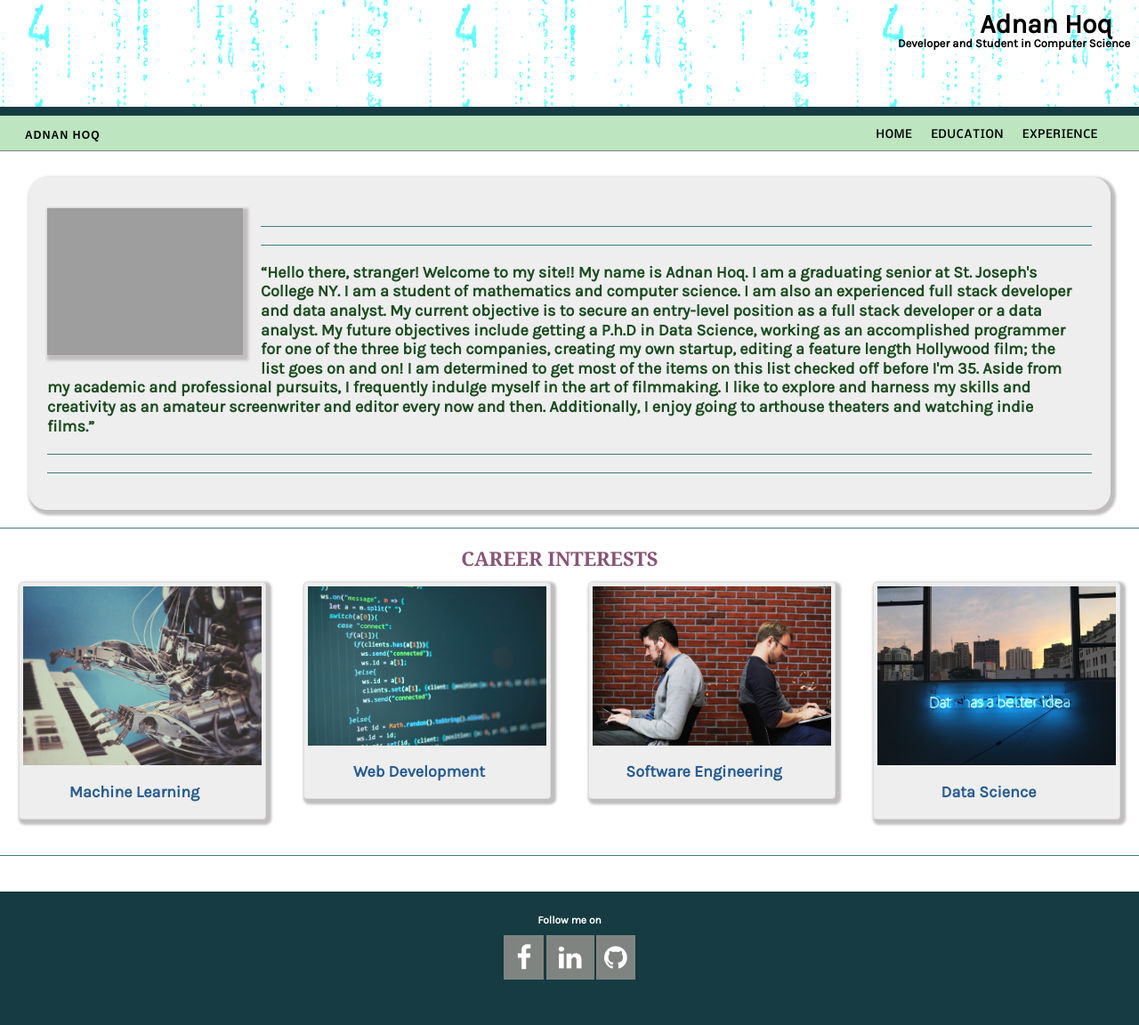
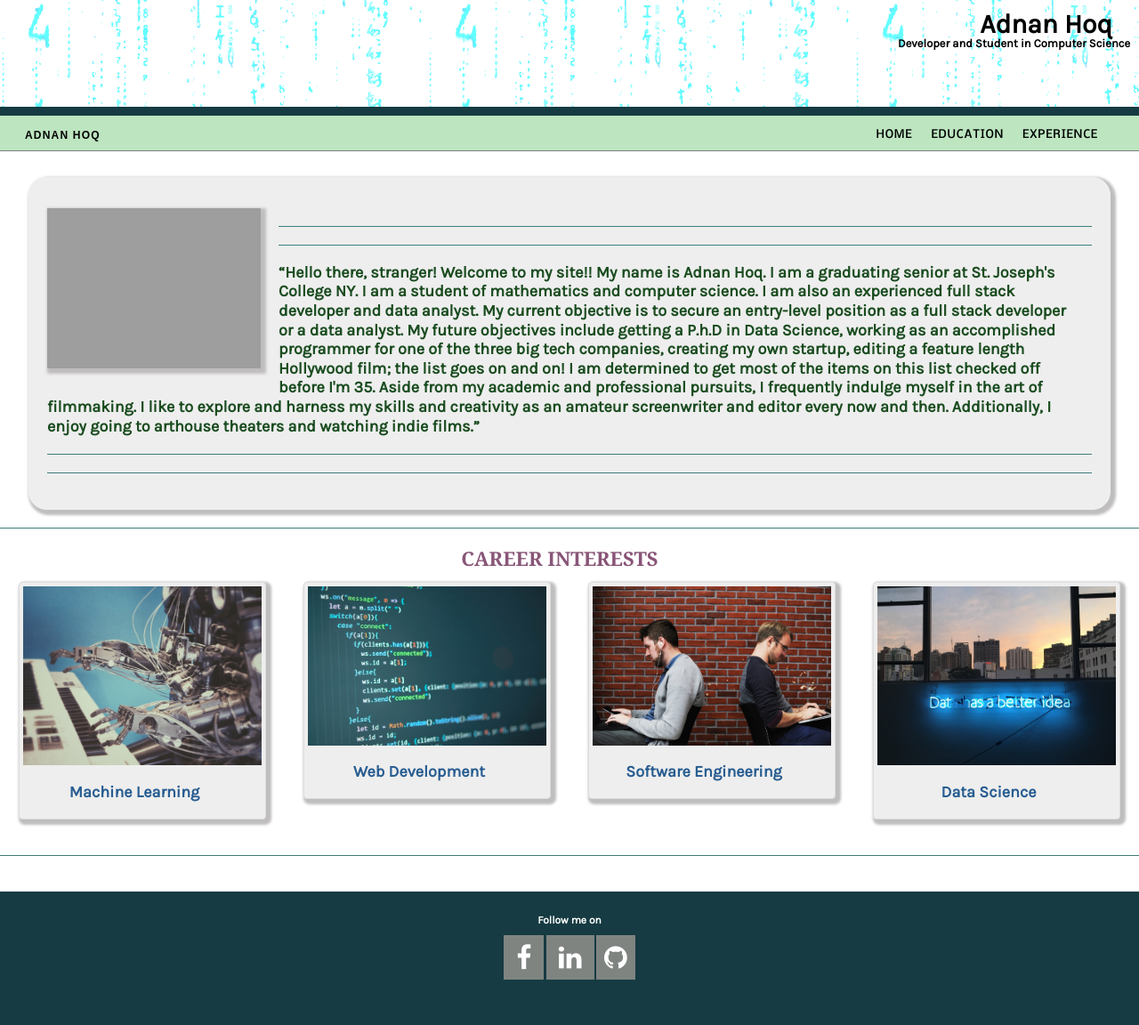
Before and after one commit to Ahoq/new_site, a Django app: page / in a window 1280 px wide. Shown: the whole page at 89% size. Run offline with Django 3.2, Linux system fonts and the light colour scheme; some libraries are stand-ins or nearby versions; some web fonts are replaced; grey boxes are pictures that could not be loaded.

Commit message:
Update index.html

```diff
--- a/aweb/website/templates/website/index.html
+++ b/aweb/website/templates/website/index.html
@@ -75,7 +75,7 @@ function myFunction() {
 <br><br>
 <div id="intro">
   <br>
-  <img src="/static/website/ds3_1n.jpg" style="width: 22em; float: left;height: auto;">
+  <img src="/static/website/ds3_1n.jpg" style="width: 24em; float: left;height: auto;">
     <hr><hr>
     <p>
         <h1>“Hello there, stranger! Welcome to my site!!
```
